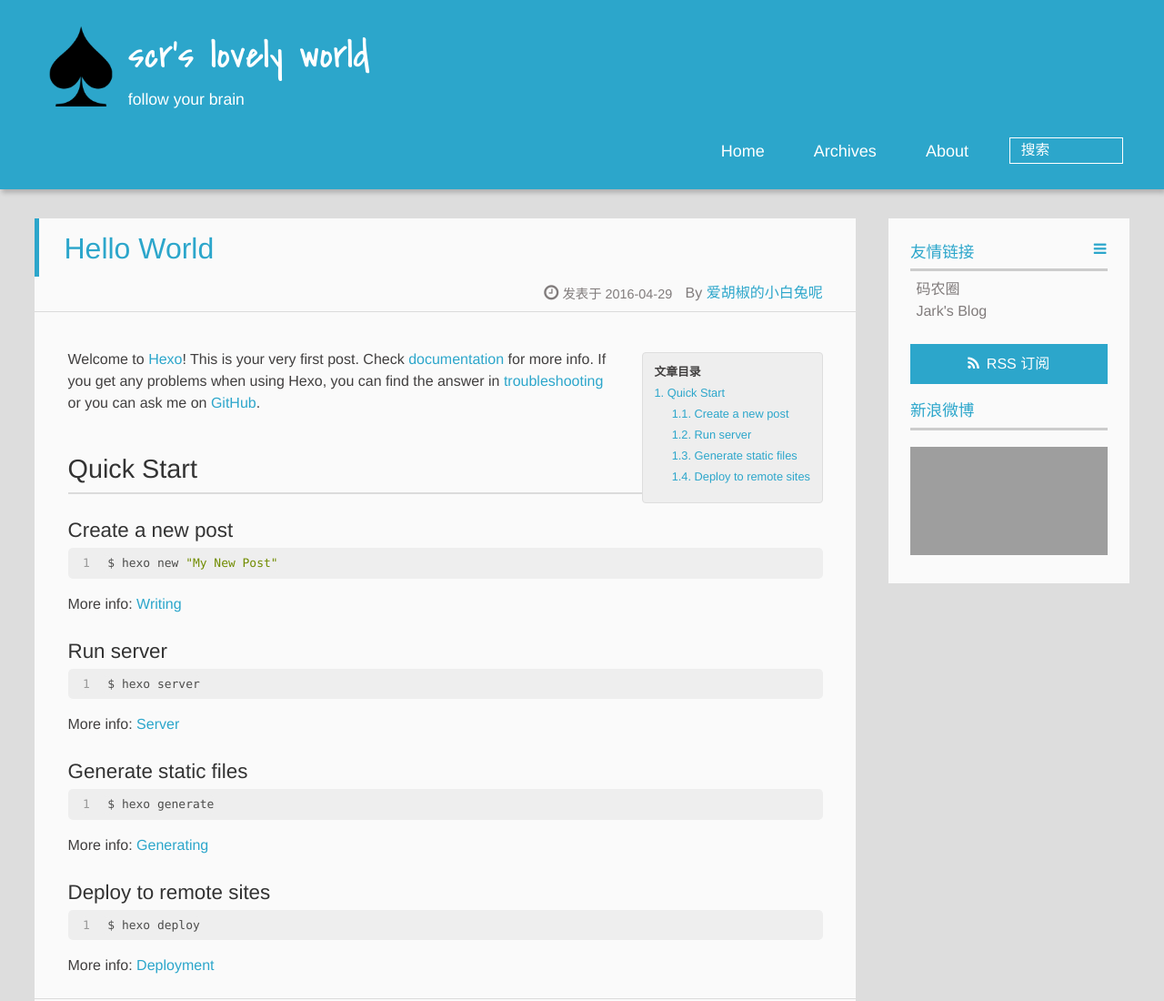
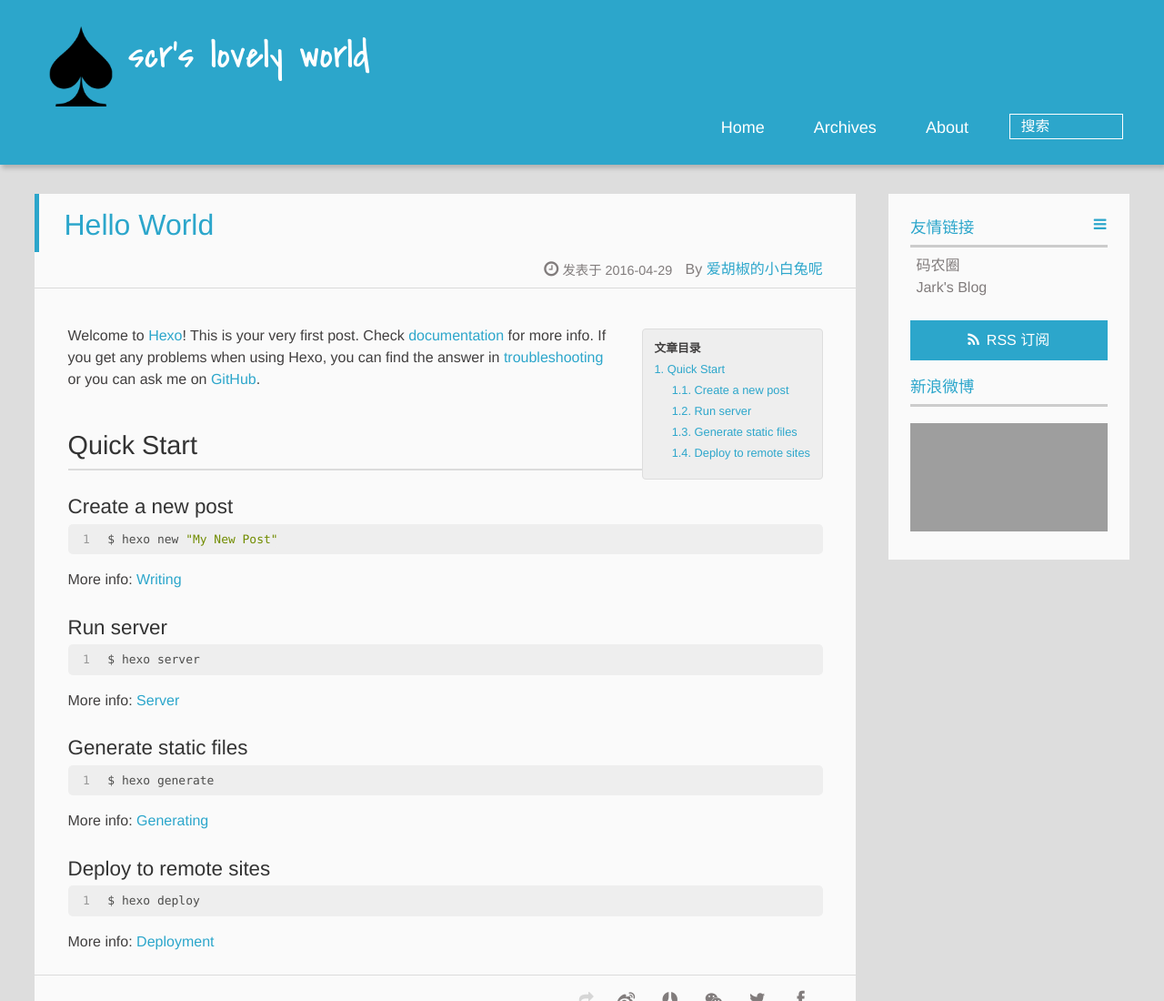
Before and after one commit to scrcherry/scrcherry.github.io, a plain HTML site: page 2016/04/29/hello-world/index.html in a window 1280 px wide. Shown: the top 1100 px of the page at 91% size. Drawn offline with Linux system fonts and the light colour scheme; grey boxes are pictures that could not be loaded; a script that the page names is missing.

Commit message:
Site updated: 2016-05-10 23:16:37

```diff
--- a/2016/04/29/hello-world/index.html
+++ b/2016/04/29/hello-world/index.html
@@ -49,7 +49,7 @@ Quick">
 
 			<div id="textlogo">
 				<h1 class="site-name"><a href="/" title="scr&#39;s lovely world">scr&#39;s lovely world</a></h1>
-				<h2 class="blog-motto">follow your brain</h2>
+				<h2 class="blog-motto"></h2>
 			</div>
 			<div class="navbar"><a class="navbutton navmobile" href="#" title="菜单">
 			</a></div>
--- a/index.html
+++ b/index.html
@@ -45,7 +45,7 @@
 
 			<div id="textlogo">
 				<h1 class="site-name"><a href="/" title="scr&#39;s lovely world">scr&#39;s lovely world</a></h1>
-				<h2 class="blog-motto">follow your brain</h2>
+				<h2 class="blog-motto"></h2>
 			</div>
 			<div class="navbar"><a class="navbutton navmobile" href="#" title="菜单">
 			</a></div>
```
Also changed, not shown: archives/2016/04/index.html (+1 -1 lines), archives/2016/index.html (+1 -1 lines), archives/index.html (+1 -1 lines).
